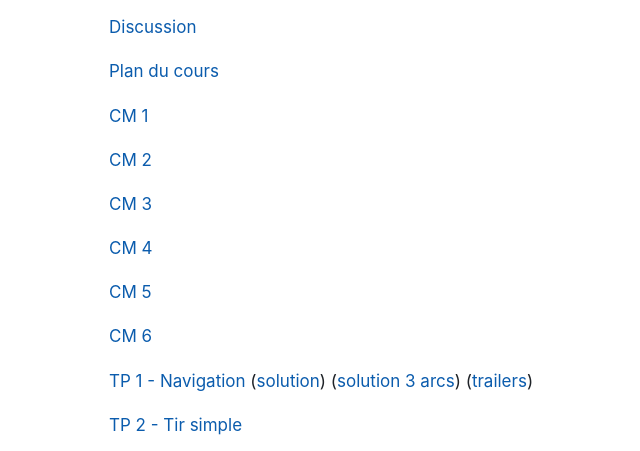
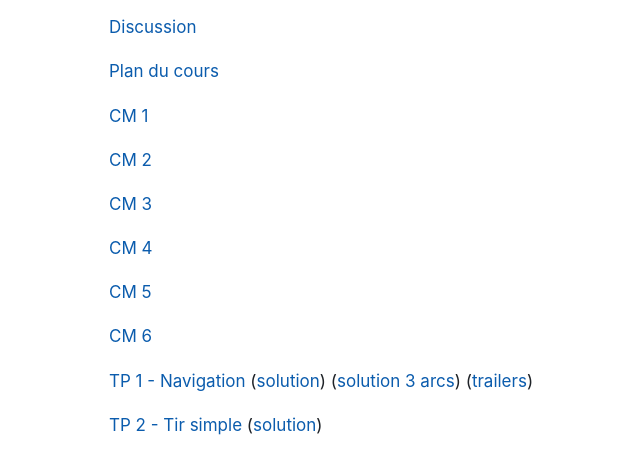
Before and after one commit to pns-mam/commande, a plain HTML site: page docs/index.html in a window 1280 px wide. Shown: the part 349-800 px from the top of the page, without its empty margins (106-746 px from the left). Drawn offline with Linux system fonts and the light colour scheme.

Commit message:
Rebuild site (docs/)

```diff
--- a/docs/index.html
+++ b/docs/index.html
@@ -27,7 +27,8 @@ href="https://github.com/pns-mam/commande/discussions/1">Discussion</a></p>
 href="tp1/tp1-sol.html">solution</a>) (<a
 href="tp1/tp1-3arcs-sol.html">solution 3 arcs</a>) (<a
 href="https://ct.gitlabpages.inria.fr/gallery/nav/nav-julia-gen.html">trailers</a>)</p>
-<p><a href="tp2/">TP 2 - Tir simple</a></p>
+<p><a href="tp2/">TP 2 - Tir simple</a> (<a
+href="tp2/tp2-sol.html">solution</a>)</p>
 <p><a href="tp3/">TP 3 - MPC</a></p>
 <p><a href="tp4/">TP 4 - Hexapawn</a></p>
 <p><a href="tp5/">TP 5 - OpenAI gym: taxi!</a></p>
```
